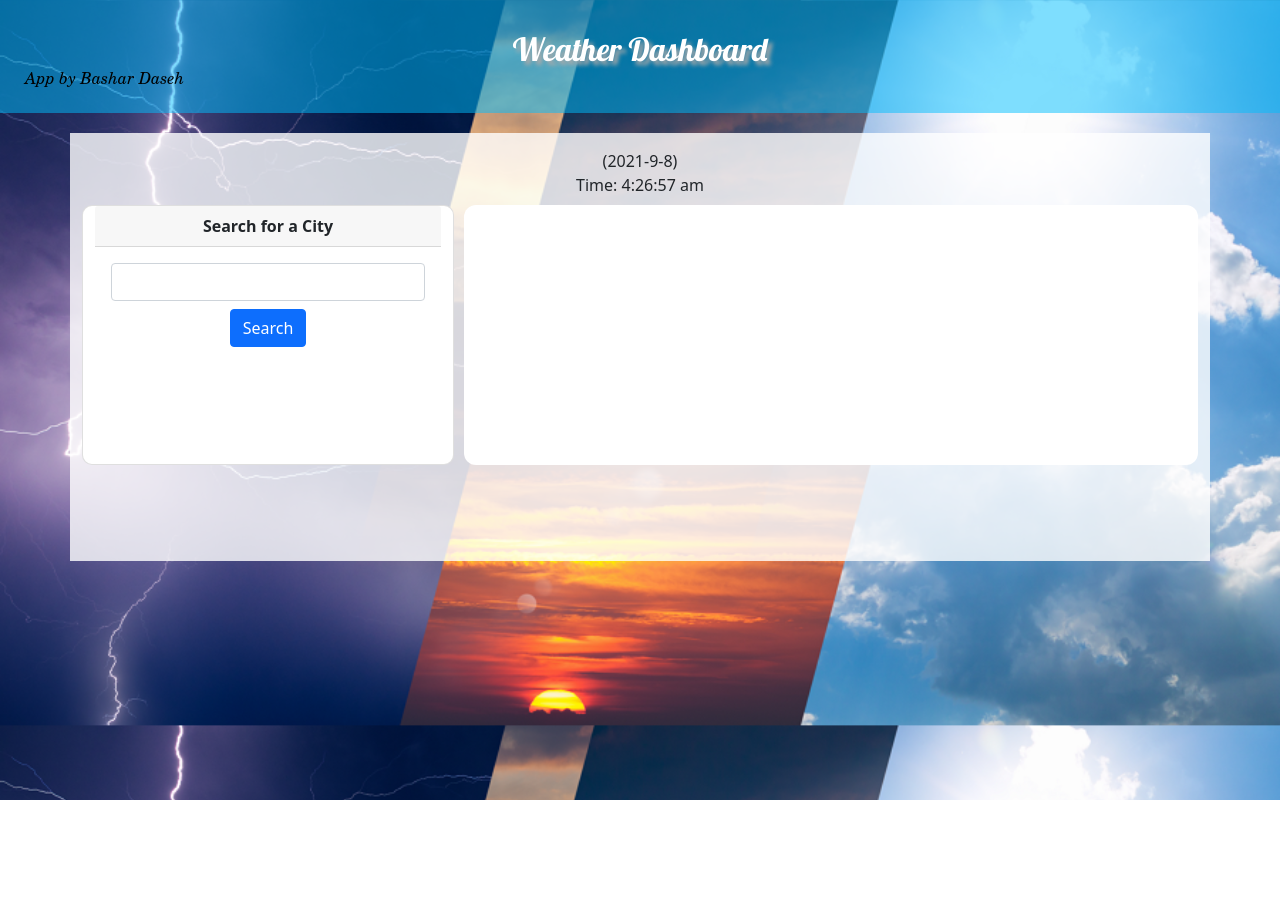
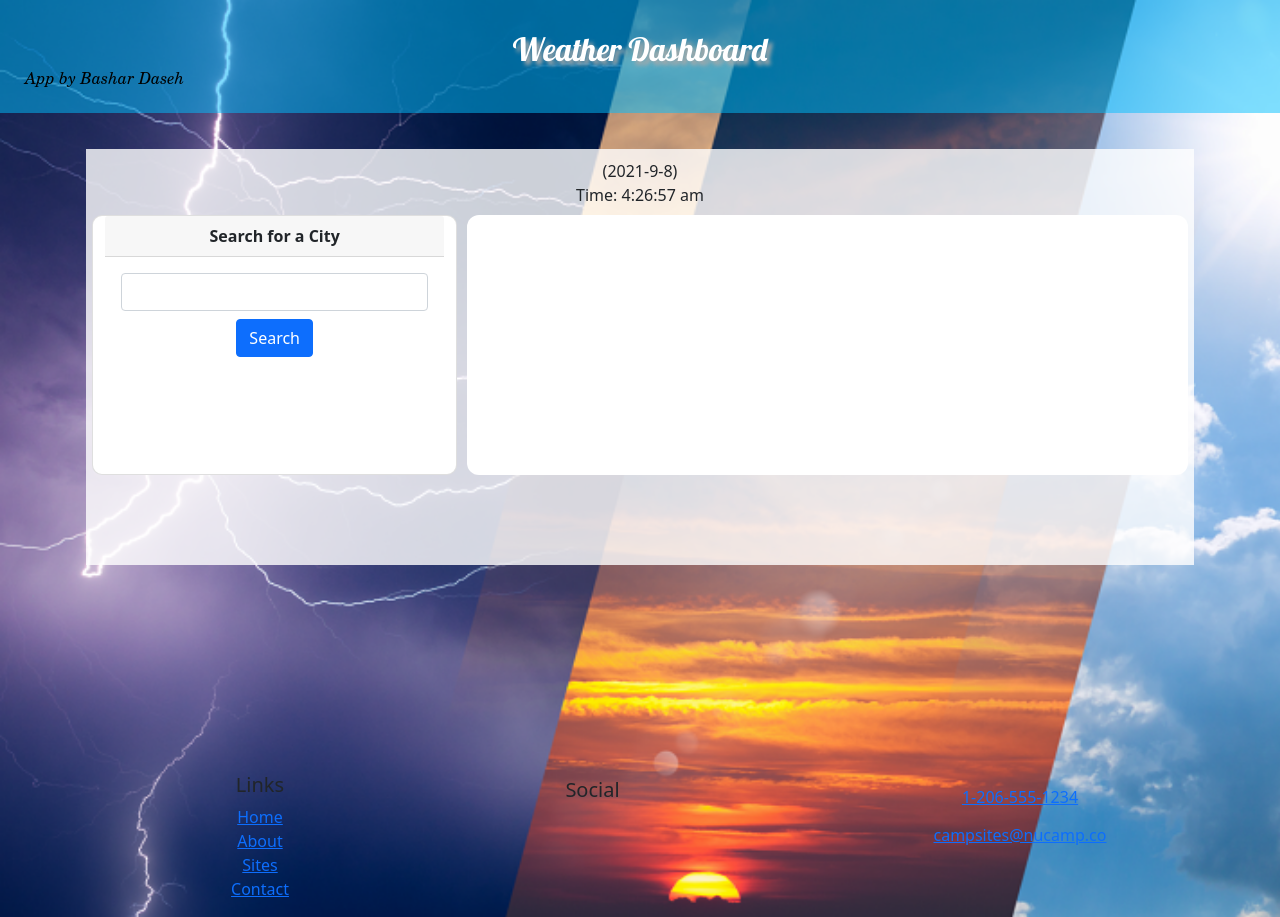
Before and after one commit to bashard001/weather-dashboard, a website: page index.html in a window 1280 px wide. Before the commit the page ends 800 px from the top, so only its background shows below. Drawn offline with nearby package versions, Linux system fonts and the light colour scheme.

Commit message:
init npm

```diff
--- a/index.html
+++ b/index.html
@@ -1,5 +1,6 @@
 <!DOCTYPE html>
 <html lang="en">
+
 <head>
     <meta charset="UTF-8">
     <title>Weather Dashboard</title>
@@ -19,8 +20,8 @@
         <h6 style="color: black; font-style: italic;">App by Bashar Daseh</h6>
     </nav>
 
-    <div class="container p-3" id="start">
-
+    <div class="container mainContent p-3">
+        <div id="start">
             <div class="row justify-content-end ">
                 <div class="col-12 start"></div>
                 <div class="col-auto ml-auto  temptype"> </div>
@@ -60,6 +61,39 @@
                 <div class="five row"></div>
             </div>
         </div>
+    </div>
+    <footer class="site-footer">
+        <div class="container">
+            <div class="row">
+                <div class="col-4 col-sm-2 offset-1">
+                    <h5>Links</h5>
+                    <ul class="list-unstyled">
+                        <li><a href="#">Home</a></li>
+                        <li><a href="aboutus.html">About</a></li>
+                        <li><a href="#">Sites</a></li>
+                        <li><a href="contactus.html">Contact</a></li>
+                    </ul>
+                </div>
+                <div class="col-6 col-sm-5 text-center">
+                    <h5>Social</h5>
+                    <a class="btn btn-social-icon btn-instagram" href="http://instagram.com/"><i
+                            class="fa fa-instagram"></i></a>
+                    <a class="btn btn-social-icon btn-facebook" href="http://facebook.com/"><i
+                            class="fa fa-facebook"></i></a>
+                    <a class="btn btn-social-icon btn-twitter" href="http://twitter.com/"><i
+                            class="fa fa-twitter"></i></a>
+                    <a class="btn btn-social-icon btn-google" href="http://youtube.com/"><i
+                            class="fa fa-youtube"></i></a>
+                </div>
+                <div class="col-sm-4 text-center">
+                    <a role="button" class="btn btn-link" href="tel:+12065551234"><i class="fa fa-phone"></i>
+                        1-206-555-1234</a><br />
+                    <a role="button" class="btn btn-link" href="mailto:campsites@nucamp.co"><i
+                            class="fa fa-envelope-o"></i> campsites@nucamp.co</a>
+                </div>
+            </div>
+        </div>
+    </footer>
 
     <script src="https://cdnjs.cloudflare.com/ajax/libs/jquery/3.2.1/jquery.min.js"></script>
     <script src="js/datetime.js"></script>
--- a/stylesheets/weather.css
+++ b/stylesheets/weather.css
@@ -25,9 +25,13 @@ body{
 .text-center{
     margin: 5px 0px 0px 0px;
 }
+.mainContent{
+    height: 80vh;
+}
 #start{
 
     background-color: rgba(255, 255, 255, .8);
+    padding: 10px;
 
 }
 .start p{
```
Also changed, not shown: package.json (added, +23 -0 lines). Lines whose indentation alone changed are shown as unchanged.
